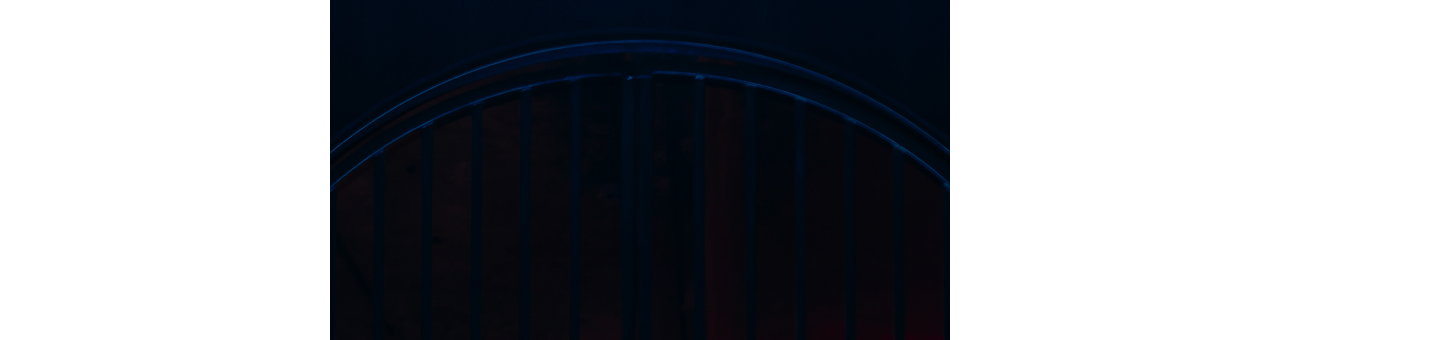
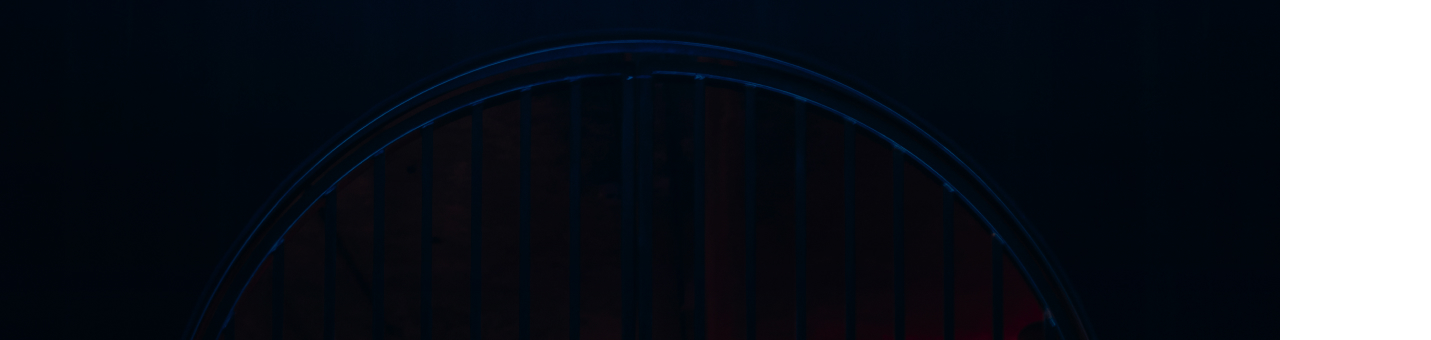
Before and after one commit to damirbibartsev/games, a plain HTML site: page index.html in a window 1280 px wide. Shown: the top 340 px of the page, 1431 px wide, since content can reach past the window. Drawn offline with Linux system fonts and the light colour scheme.

Commit message:
changed max-width to min-width

```diff
--- a/style.css
+++ b/style.css
@@ -5,7 +5,7 @@
 }
 
 body{
-  max-width:620px;
+  min-width:620px;
   margin: 0 auto;
 }
 
```
